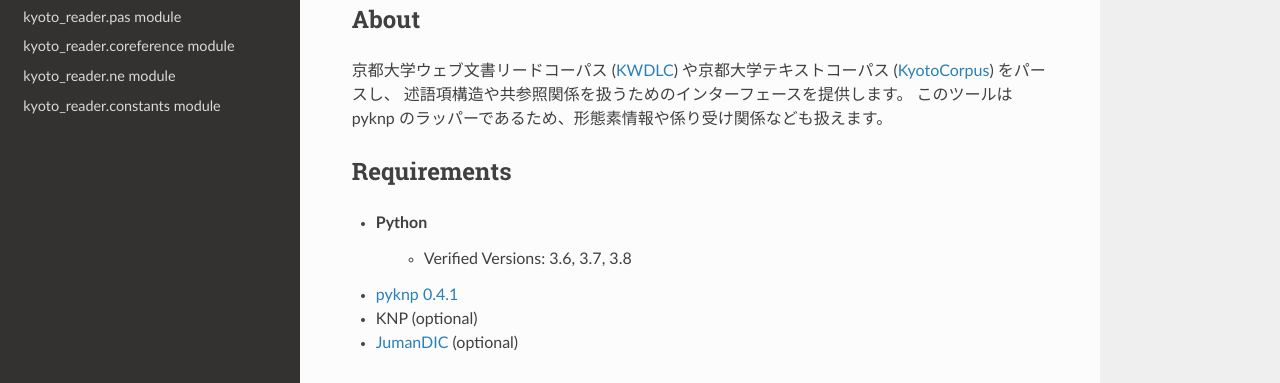
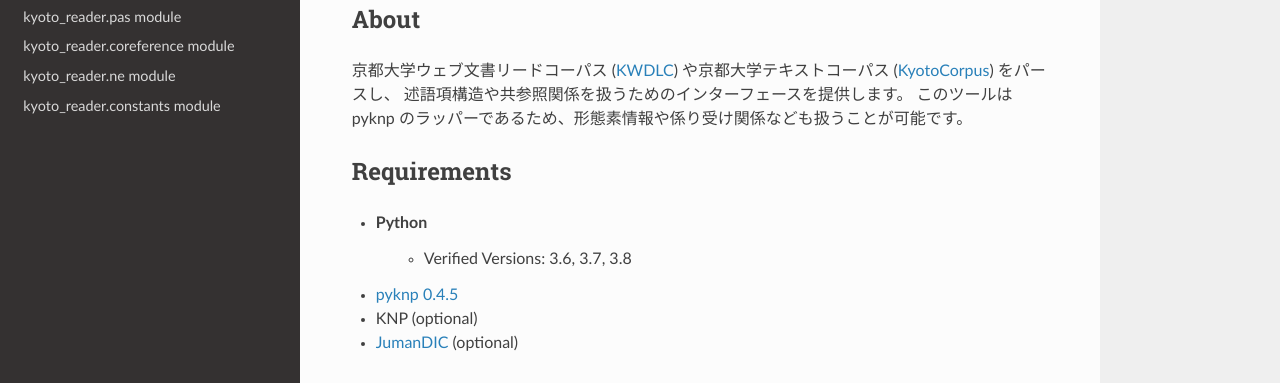
Before and after one commit to ku-nlp/kyoto-reader, a Sphinx documentation site: the page built from docs/source/index.rst, in a window 1280 px wide and 900 px high. Shown: the part 194-577 px from the top of the window. Built offline with Sphinx 7.4.7 and the Read the Docs theme 2.0.0, drawn with Linux system fonts in a browser that asks for light colours; the version number could not be read and is left out.

Commit message:
fix docs

```diff
--- a/docs/source/index.rst
+++ b/docs/source/index.rst
@@ -13,7 +13,7 @@ About
 
 京都大学ウェブ文書リードコーパス (KWDLC_) や京都大学テキストコーパス (KyotoCorpus_) をパースし、
 述語項構造や共参照関係を扱うためのインターフェースを提供します。
-このツールは pyknp のラッパーであるため、形態素情報や係り受け関係なども扱えます。
+このツールは pyknp のラッパーであるため、形態素情報や係り受け関係なども扱うことが可能です。
 
 .. _KWDLC: https://github.com/ku-nlp/KWDLC
 .. _KyotoCorpus: https://github.com/ku-nlp/KyotoCorpus
@@ -24,11 +24,11 @@ Requirements
 
 - Python
     -  Verified Versions: 3.6, 3.7, 3.8
-- `pyknp 0.4.1`_
+- `pyknp 0.4.5`_
 - KNP (optional)
 - JumanDIC_ (optional)
 
-.. _`pyknp 0.4.1`: https://github.com/ku-nlp/pyknp
+.. _`pyknp 0.4.5`: https://github.com/ku-nlp/pyknp
 .. _JumanDIC: https://github.com/ku-nlp/JumanDIC
 
 
```
